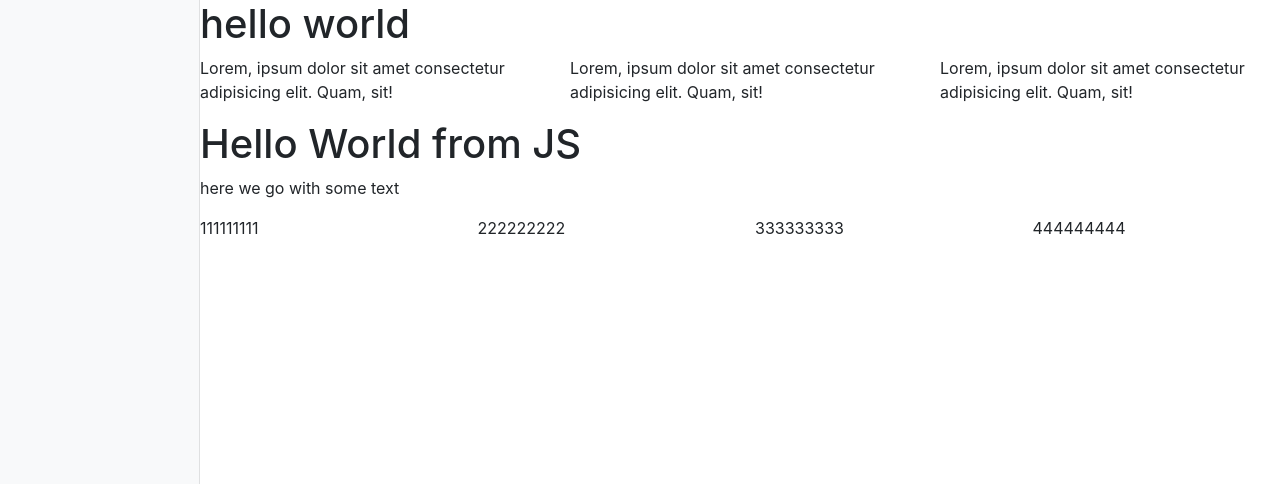
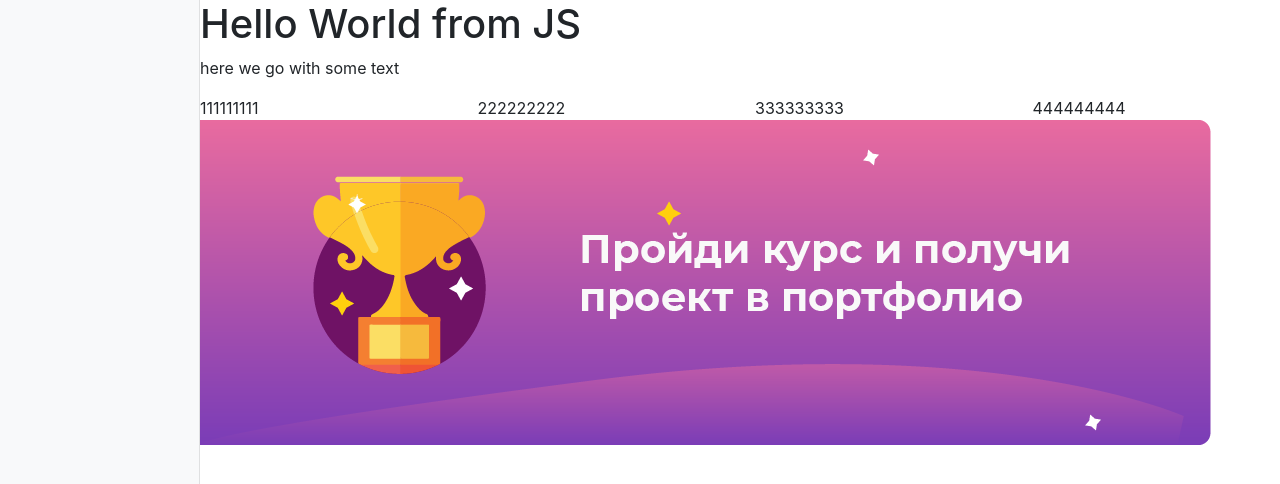
Before and after one commit to keysmankeysman/site-vldln-2-hours, a plain HTML site: page index.html in a window 1280 px wide. Shown: the top 484 px of the page. Drawn offline with nearby package versions, Linux system fonts and the light colour scheme.

Commit message:
before modules

```diff
--- a/index.html
+++ b/index.html
@@ -12,24 +12,7 @@
 
 <div id="app" class="container-fluid">
     <div id="panel" class="bg-light sidebar"></div>
-    <div id="site" class="content">
-        <div class="row">
-            <div class="col-sm">
-                <h1>hello world</h1>
-            </div>
-        </div>
-        <div class="row">
-            <div class="col-sm">
-                <p>Lorem, ipsum dolor sit amet consectetur adipisicing elit. Quam, sit!</p>
-            </div>
-            <div class="col-sm">
-                <p>Lorem, ipsum dolor sit amet consectetur adipisicing elit. Quam, sit!</p>
-            </div>
-            <div class="col-sm">
-                <p>Lorem, ipsum dolor sit amet consectetur adipisicing elit. Quam, sit!</p>
-            </div>
-        </div>
-    </div>
+    <div id="site" class="content"></div>
 
 </div>
 
--- a/index.js
+++ b/index.js
@@ -15,10 +15,14 @@ const model = [
             '333333333',
             '444444444'
         ]
+    },
+    {
+        type: 'image',
+        value: './assets/image.png'
     }
 ]
 
-const $site = document.querySelector('#site')
+const site = document.querySelector('#site')
 
 model.forEach(block => {
     let html = ''
@@ -28,9 +32,11 @@ model.forEach(block => {
         html = text(block)
     } else if (block.type === 'columns') {
         html = columns(block)
+    } else if (block.type === 'image') {
+        html = image(block)
     }
 
-    $site.insertAdjacentHTML('beforeend', html)
+    site.insertAdjacentHTML('beforeend', html)
 })
 
 function title(block) {
@@ -54,18 +60,18 @@ function text(block) {
 }
 
 function columns(block) {
-    let html = ''
-    block.value.forEach(item => {
-        html += `
-            <div class="col-sm">
-                <p>${item}</p>
-            </div>
-        `
-    })
+    let html = block.value.map(item => `<div class="col-sm">${item}</div>`)
     return `
         <div class="row">
-            ${html}
+            ${html.join('')}
         </div>
-
     `
 }
+
+function image(block) {
+    return `
+        <div class="row">
+            <img src="${block.value}" />
+        </div>
+    `
+}
```
Also changed, not shown: assets/image.png (added).
